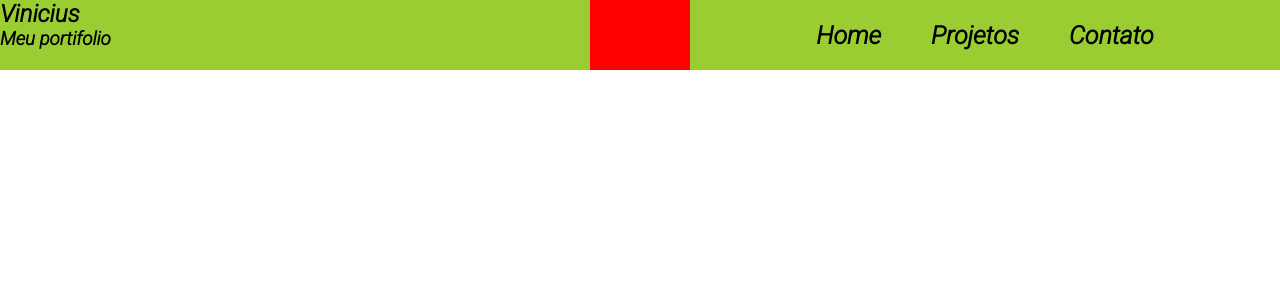
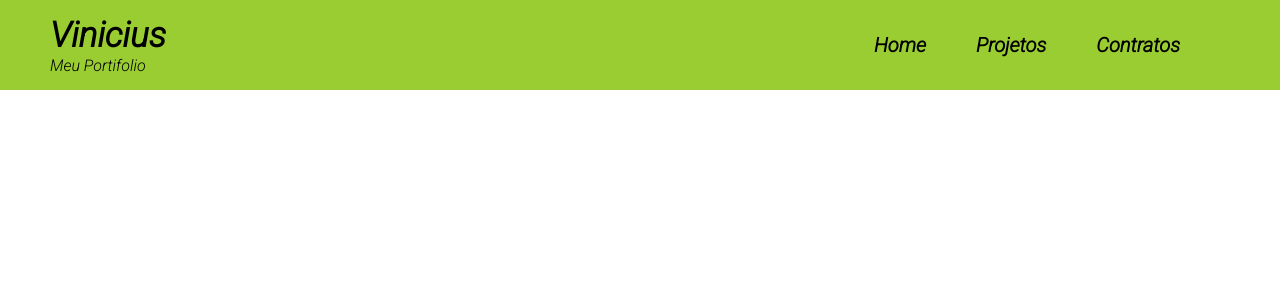
Before and after one commit to viniciusgasparino/Portifolio, a Next.js app: page / in a window 1280 px wide. Shown: the top 300 px of the page. Built offline with nearby package versions, Linux system fonts and the light colour scheme.

Commit message:
Criado Header e menu

```diff
--- a/src/components/header/Header.jsx
+++ b/src/components/header/Header.jsx
@@ -1,52 +1,61 @@
 import styled from "styled-components"
 
+
 const StyledHeader = styled.header`
+  background-color: yellowgreen;
+  height: 90px;
   display: flex;
-  min-height: 70px;
-  background-color: red;
-  width: 100%;
-  gap: 100px;
+  align-items: center;
+  padding: 0 100px;
+  gap:20px;
+
 `
 
-const StyledContainer = styled.div`
-  width: 50%;
-  flex-direction: column;
-  background-color: yellowgreen;
-  align-items: center;
-  justify-content: center;
+const StyledLogo = styled.div`
+  flex: 1;
+  margin-left: -50px;
+
+  h2{
+    font-size: 35px;
+  }
+
+  span{
+    font-size: 20px;
+  }
 `
 
-const StyledMenu = styled.ul`
+const StyledUl = styled.ul`
   display: flex;
+  align-items: center;
   gap: 50px;
-  align-items: center;
-  justify-content: center;
-  margin-top: 21px;
+
+  li{
+    list-style-type: none;
+  }
+
+  @media screen and (max-width: 500px) {
+    display: none;
+  }
 `
 
-const StyledLi = styled.li`
-  flex-direction: column;
-  list-style-type: none;
-  font-size: 25px;
+const StyledMenu = styled.a`
+  cursor: pointer;
+  font-size: 20px;
   font-weight: bold;
 `
-
-
 
 function Header(){
   return(
     <StyledHeader>
-      <StyledContainer>
+      <StyledLogo>
         <h2>Vinicius</h2>
-        <h3>Meu portifolio</h3>
-      </StyledContainer>
-      <StyledContainer>
-        <StyledMenu>
-          <StyledLi>Home</StyledLi>
-          <StyledLi>Projetos</StyledLi>
-          <StyledLi>Contato</StyledLi>
-        </StyledMenu>
-      </StyledContainer>
+        <p>Meu Portifolio</p>
+      </StyledLogo>
+      <StyledUl>
+        <li><StyledMenu>Home</StyledMenu></li>
+        <li><StyledMenu>Projetos</StyledMenu></li>
+        <li><StyledMenu>Contratos</StyledMenu></li>
+      </StyledUl>
     </StyledHeader>
   )
 }
```
